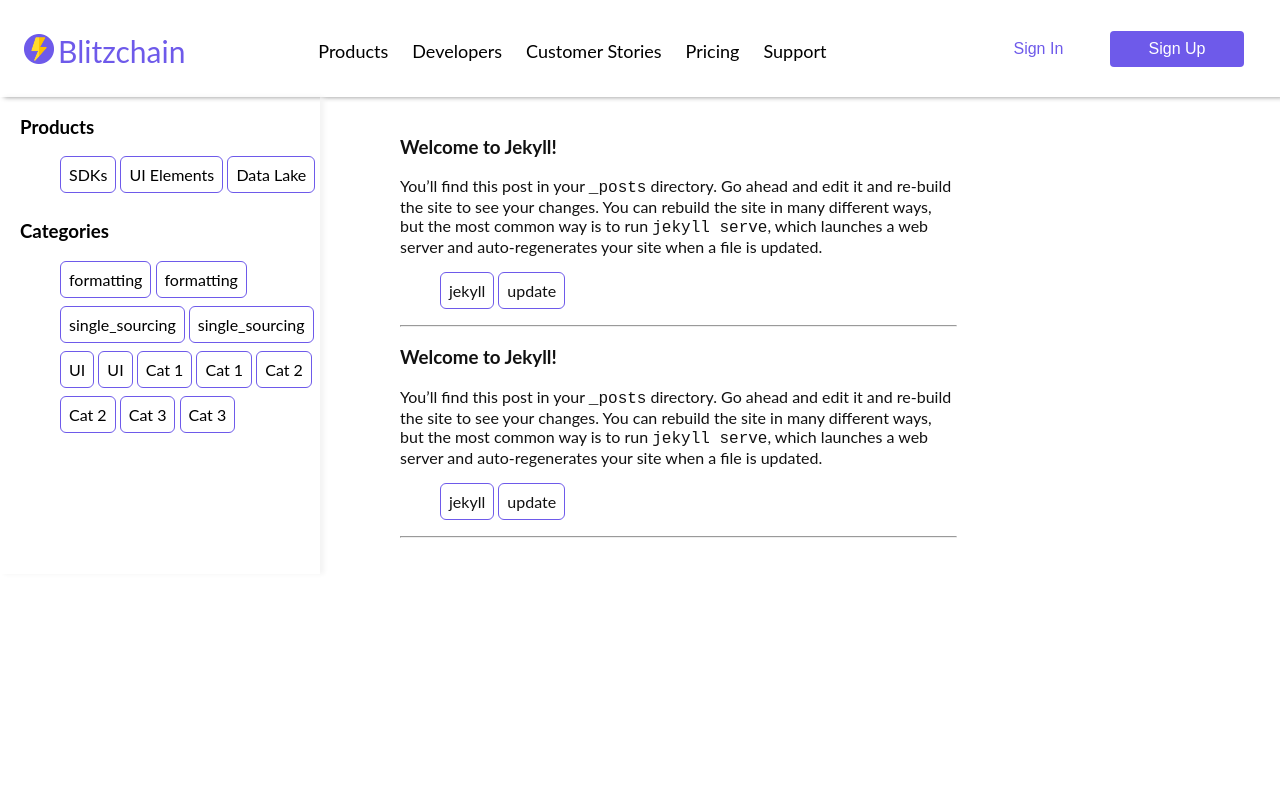
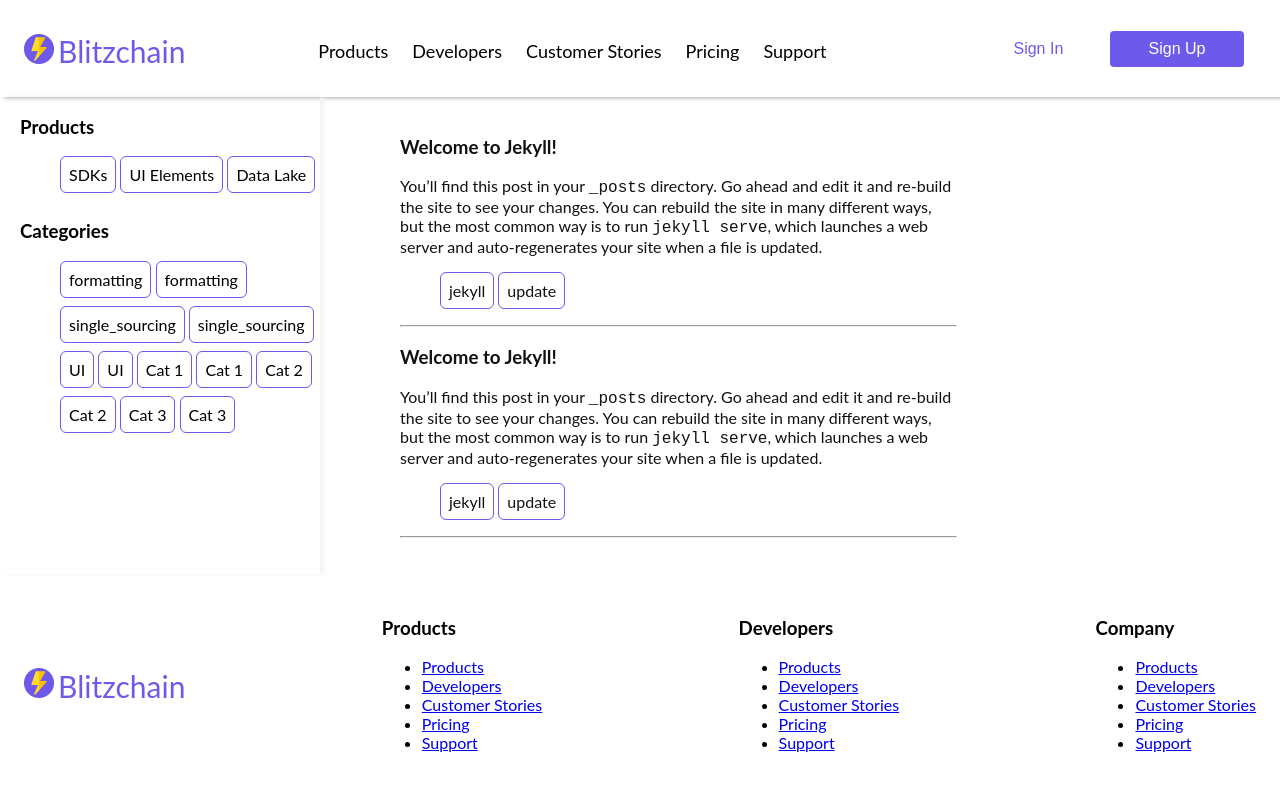
Before and after one commit to blitzchain/tutorials, a Jekyll site: the page built from index.html, in a window 1280 px wide. Shown: the top 791 px of the page. Built offline with Jekyll 4.4.1, drawn with Linux system fonts in a browser that asks for light colours.

Commit message:
Add footer

```diff
--- a/_includes/footer.html
+++ b/_includes/footer.html
@@ -0,0 +1,43 @@
+<footer id="site-footer">
+    <div id="footer-wrapper" class="wrapper">
+        <div>
+            {% include site-logo.html %}
+        </div>
+        <div>
+            <h3>Products</h3>
+            <nav>
+                <ul>
+                    {% for item in site.data.navigation-menus.primary-menu %}
+                        <li class="menu-item menu-item-type-post_type menu-item-object-page menu-item-447">
+                            <a href="{{ item.url }}">{{ item.title }}</a>
+                        </li>
+                    {% endfor %}
+                </ul>
+            </nav>
+        </div>
+        <div>
+            <h3>Developers</h3>
+            <nav>
+                <ul>
+                    {% for item in site.data.navigation-menus.primary-menu %}
+                        <li class="menu-item menu-item-type-post_type menu-item-object-page menu-item-447">
+                            <a href="{{ item.url }}">{{ item.title }}</a>
+                        </li>
+                    {% endfor %}
+                </ul>
+            </nav>
+        </div>
+        <div>
+            <h3>Company</h3>
+            <nav>
+                <ul>
+                    {% for item in site.data.navigation-menus.primary-menu %}
+                        <li class="menu-item menu-item-type-post_type menu-item-object-page menu-item-447">
+                            <a href="{{ item.url }}">{{ item.title }}</a>
+                        </li>
+                    {% endfor %}
+                </ul>
+            </nav>
+        </div>
+    </div>
+</footer>
--- a/assets/css/style.css
+++ b/assets/css/style.css
@@ -270,6 +270,21 @@ body {
   border-radius: 0.25rem;
 }
 
+/******************************************************************/
+/*************************** Footer *******************************/
+/******************************************************************/
+
+#site-footer {
+    background: #FFFFFF;
+  padding:24px;
+}
+
+#footer-wrapper {
+    display: flex;
+    justify-content: space-between;
+    align-items: center;
+}
+
 
 /******************************************************************/
 /*************************** Sidebar Menu *************************/
```
